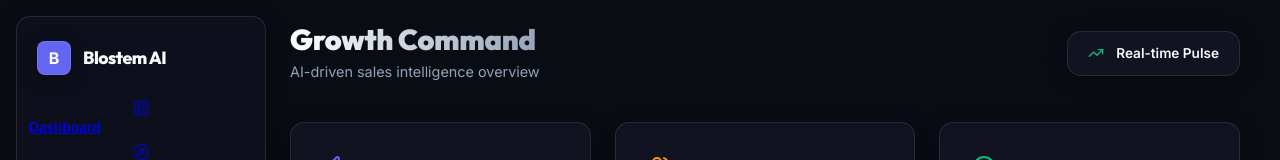
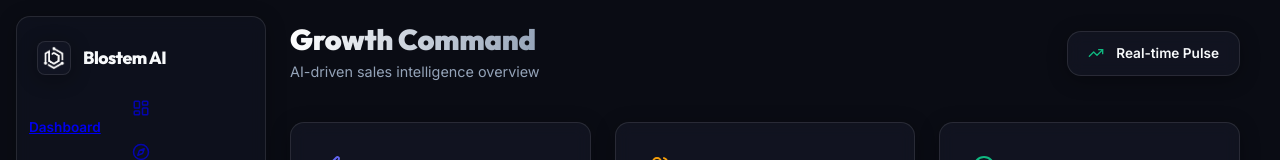
Before and after one commit to shreykansara/marketing-automation, a React (Vite) app in the folder frontend/: page / in a window 1280 px wide. Shown: the top 160 px of the page. Built offline with nearby package versions, Linux system fonts and the light colour scheme; no server answers.

Commit message:
blostem logo added

```diff
--- a/frontend/index.html
+++ b/frontend/index.html
@@ -3,7 +3,7 @@
 
 <head>
   <meta charset="UTF-8" />
-  <link rel="icon" type="image/svg+xml" href="/favicon.svg" />
+  <link rel="icon" type="image/png" href="/logo.png" />
   <meta name="viewport" content="width=device-width, initial-scale=1.0" />
   <title>Marketing Automation</title>
 </head>
--- a/frontend/src/components/Sidebar.jsx
+++ b/frontend/src/components/Sidebar.jsx
@@ -14,7 +14,7 @@
     <aside className="sidebar glass">
       <div className="sidebar-header">
         <div className="logo-container">
-          <div className="logo-icon glass">B</div>
+          <img src="/logo.png" alt="Blostem Logo" className="logo-img glass" />
           <span className="logo-text outfit">Blostem AI</span>
         </div>
       </div>
@@ -53,16 +53,11 @@
           gap: 0.75rem;
         }
 
-        .logo-icon {
+        .logo-img {
           width: 34px;
           height: 34px;
-          display: flex;
-          align-items: center;
-          justify-content: center;
-          background: var(--accent-primary);
-          color: white;
-          font-weight: 900;
-          font-size: 1rem;
+          object-fit: contain;
+          padding: 4px;
           border-radius: 8px;
         }
 
```
Also changed, not shown: frontend/public/logo.png (added).
